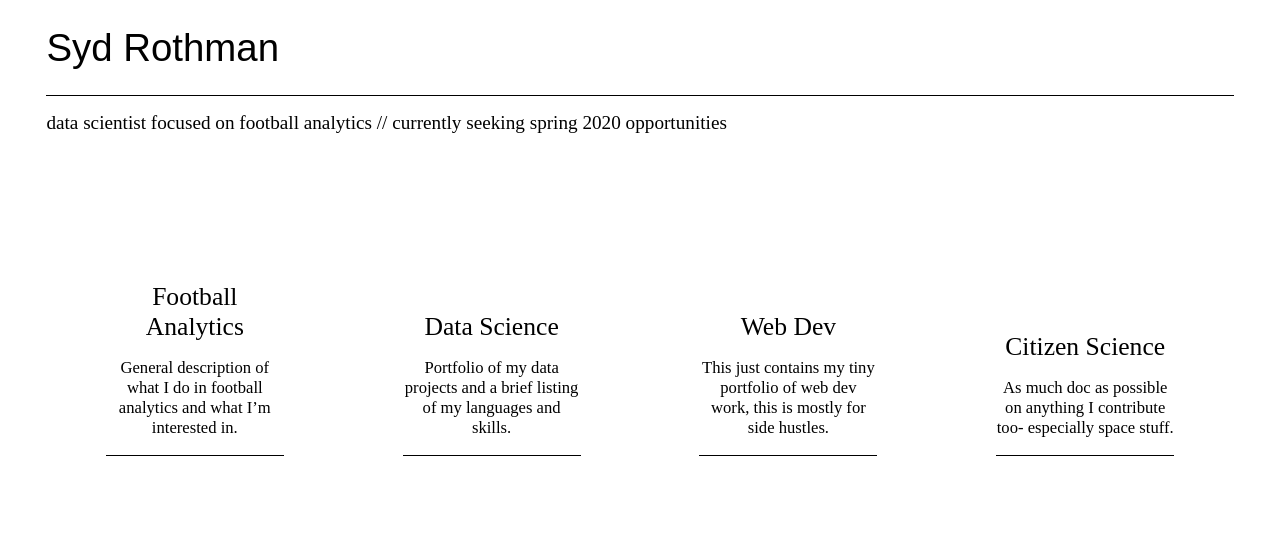
After one commit to sydroth/sydroth, a PHP site: page /index.html/index.html in a window 1280 px wide. The commit adds this page. Shown: the top 540 px of the page. Run offline with PHP 8.4, Linux system fonts and the light colour scheme.

Commit message:
homepage edits 11.19

```diff
--- /dev/null
+++ b/index.html/index.html
@@ -0,0 +1,59 @@
+<!DOCTYPE html><html lang="en"><head><style>html {
+  background: white;
+  background-size: cover;
+  margin-left: 3%;
+  margin-right: 3%;
+}
+
+body {
+}
+
+h1 {
+  color: black;
+  font-size: 3vw;
+  font-family: 'Proxima Nova', sans-serif;
+  font-weight: normal;
+}
+
+h2 {
+  font: 'Proxima Nova', sans-serif;
+  color: black;
+  font-size: 1.5vw;
+  font-weight: normal;
+}
+
+p {
+  font: 'Garamond', serif;
+  color: black;
+  font-size: 1.3vw;
+}
+
+.container {
+  display: block;
+  text-align: center;
+}
+
+.title-line {
+  border-top: .1vw solid black;
+}
+
+
+.cat-box {
+  width: 15%;
+  border: black;
+  border-size: 2px;
+  font: 'Garamond', serif;
+  font-size: 2vw;
+  text-align: center;
+  text-overflow: none;
+  display: inline-block;
+  padding: 5%;
+}
+
+.cat-line {
+  border-top: .1vw solid black;
+  width: 90%;
+  padding: 5%;
+  border-style:
+}
+<script src="https://fonts.googleapis.com/css?family=Proxima+Nova&amp;display=swap"></script></style></head><body><h1>Syd Rothman</h1><div class="title-line"></div><h2>data scientist focused on football analytics // currently seeking spring 2020 opportunities</h2><br><br><br><br><div class="container"><div class="cat-box">Football Analytics<p>General description of what I do in football analytics and what I’m interested in.</p><div class="cat-line"></div></div><div class="cat-box">Data Science<p>Portfolio of my data projects and a brief listing of my languages and skills.</p><div class="cat-line"></div></div><div class="cat-box">Web Dev<p>This just contains my tiny portfolio of web dev work, this is mostly for side hustles.</p><div class="cat-line"></div></div><div class="cat-box">Citizen Science<p>As much doc as possible on anything I contribute too- especially space stuff.</p><div class="cat-line"></div></div></div></body></html>
```
Also changed, not shown: index.pug (+27 -4 lines), styles.css (+49 -19 lines), 1 other file.
